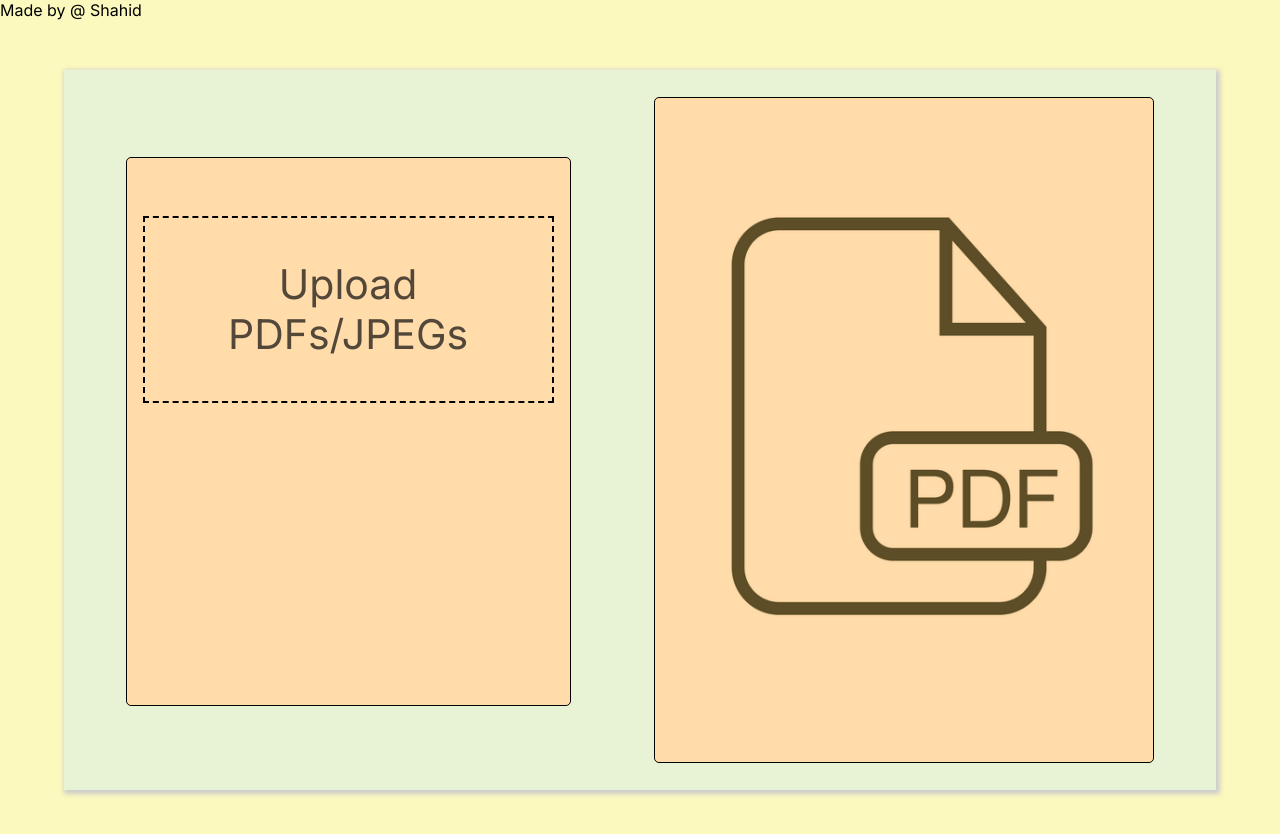
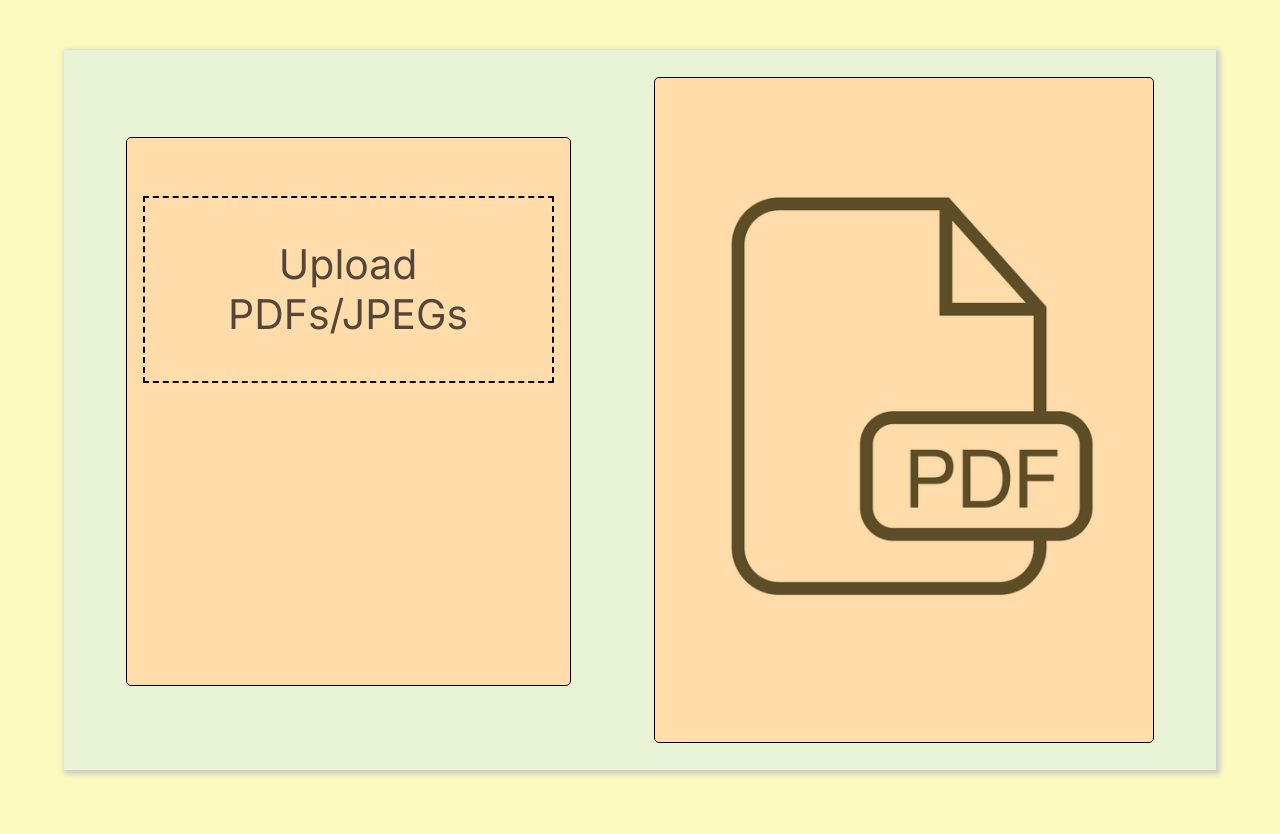
Before and after one commit to Shahid-khanss/pdf-frontend, a React (Vite) app: page / in a window 1280 px wide. Shown: the top 834 px of the page. Built offline with nearby package versions, Linux system fonts and the light colour scheme.

Commit message:
removed my name

```diff
--- a/src/App.jsx
+++ b/src/App.jsx
@@ -6,7 +6,7 @@ function App() {
 
   return (
     <div className="App">
-       Made by @ Shahid
+
       <PdfCreate />
 
       </div>
```
